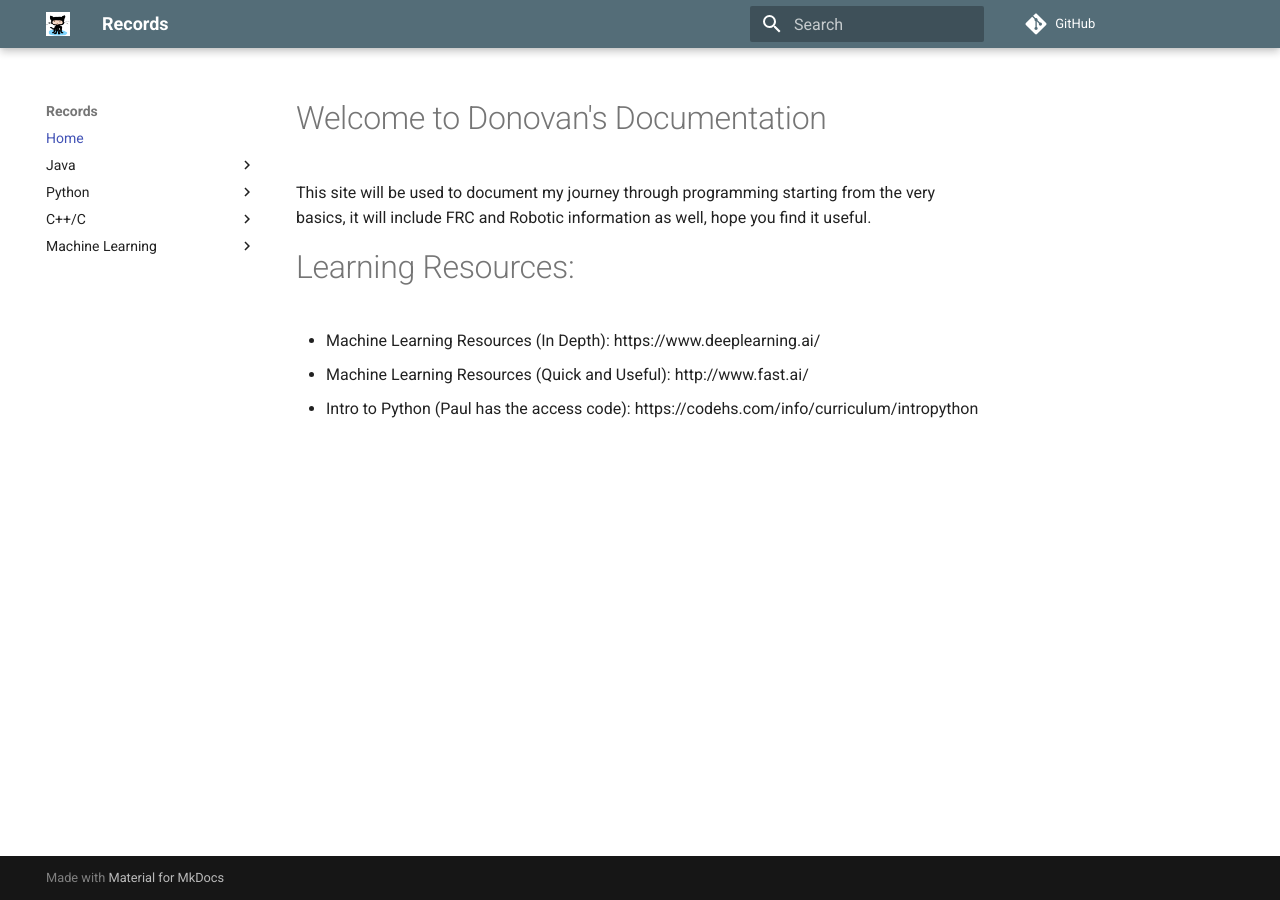
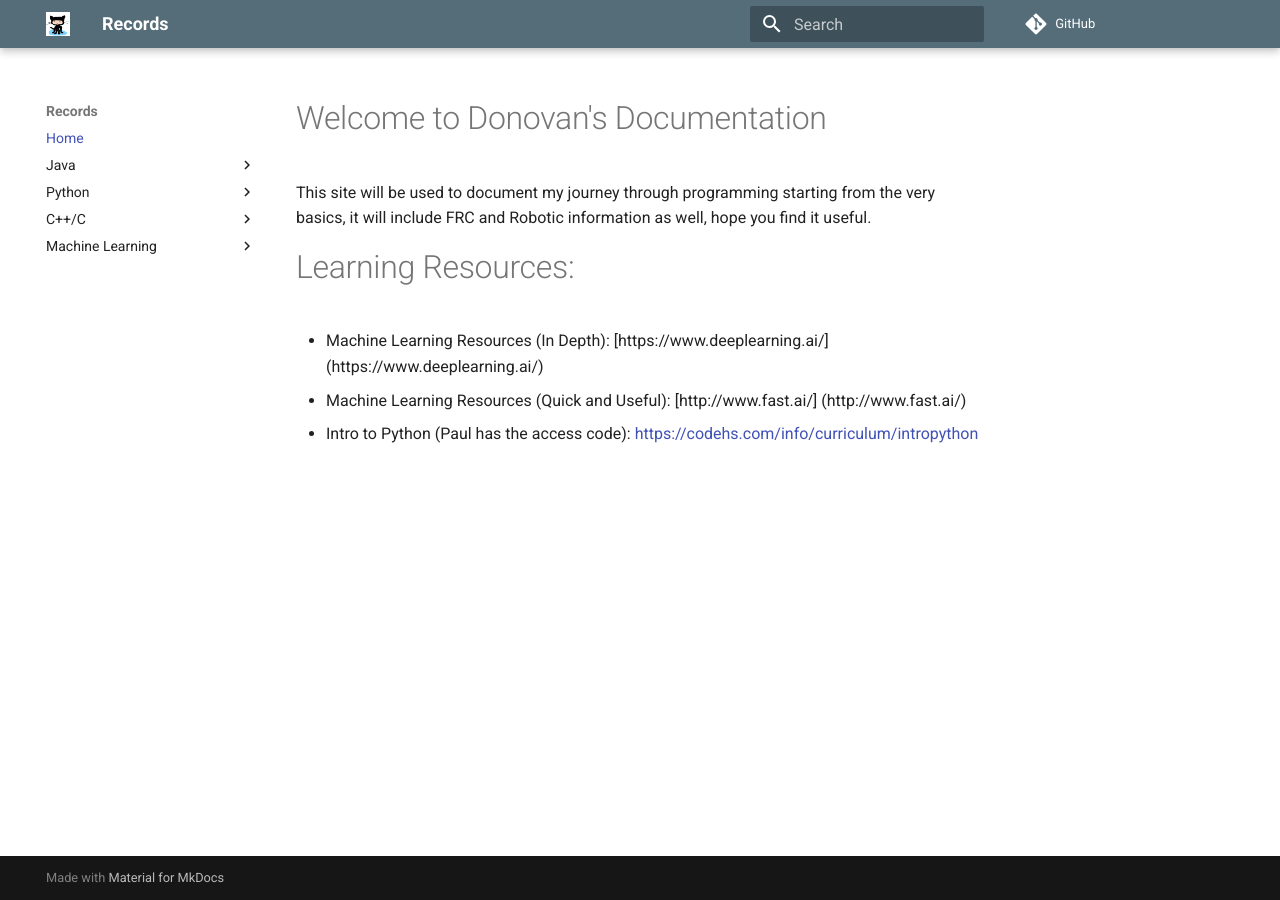
Before and after one commit to 20dzhong/20dzhong-mkdocs, an MkDocs documentation site: the page built from docs/index.md, in a window 1280 px wide. Built offline with MkDocs 1.6.1 and Material for MkDocs 9.7.7, drawn with Linux system fonts in a browser that asks for light colours; comment, search, counter and statistics services are not loaded; part of the change alters nothing that is shown.

Commit message:
changed index.mnd

```diff
--- a/docs/index.md
+++ b/docs/index.md
@@ -4,7 +4,7 @@ This site will be used to document my journey through programming starting from
 and Robotic information as well, hope you find it useful.
 
 # Learning Resources:
-* Machine Learning Resources (In Depth): https://www.deeplearning.ai/
-* Machine Learning Resources (Quick and Useful): http://www.fast.ai/
+* Machine Learning Resources (In Depth): [https://www.deeplearning.ai/] (https://www.deeplearning.ai/)
+* Machine Learning Resources (Quick and Useful): [http://www.fast.ai/] (http://www.fast.ai/)
 
-* Intro to Python (Paul has the access code): https://codehs.com/info/curriculum/intropython
+* Intro to Python (Paul has the access code): [https://codehs.com/info/curriculum/intropython](https://codehs.com/info/curriculum/intropython)
```
